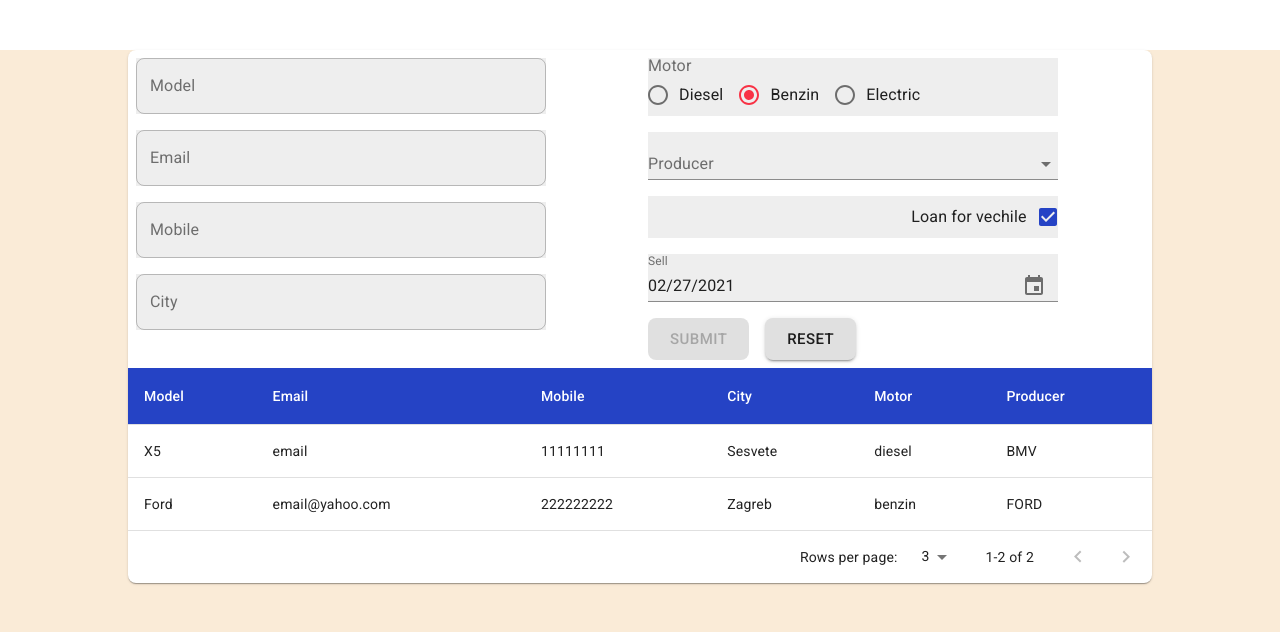
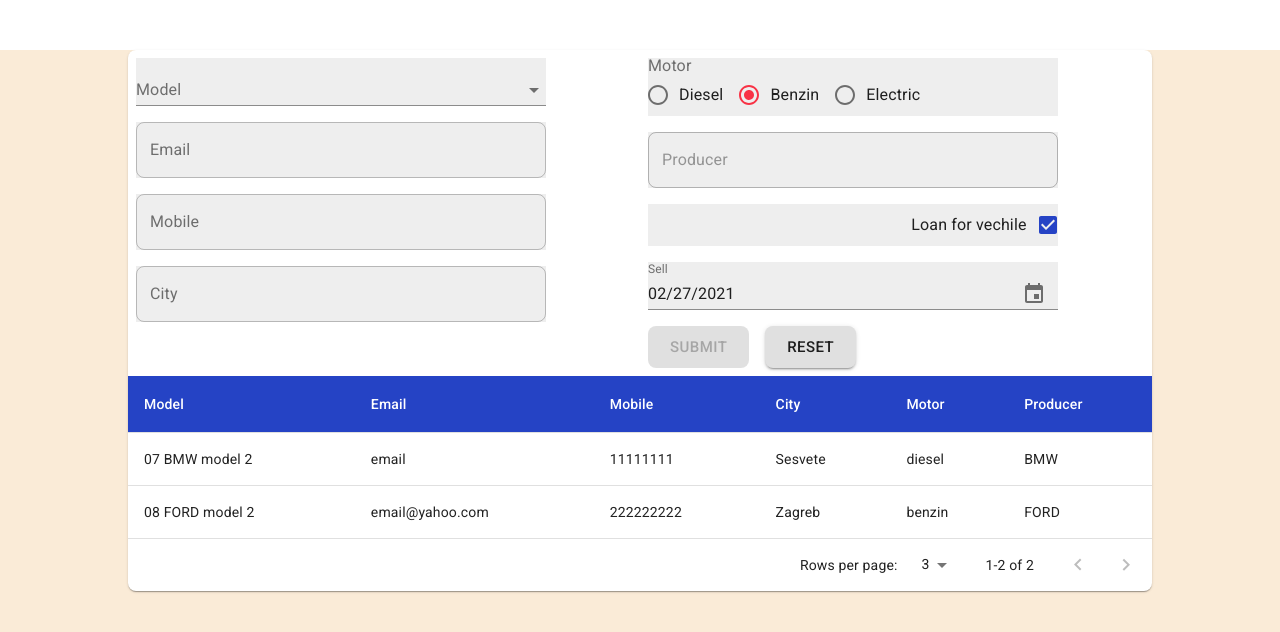
Before and after one commit to alenskupnjak/reactZadatakMono, a React (Create React App) app: page / in a window 1280 px wide. Shown: the top 632 px of the page. Built offline with nearby package versions, Linux system fonts and the light colour scheme.

Commit message:
020 comments MONO Ivana

```diff
--- a/src/Common/StoreVechile.js
+++ b/src/Common/StoreVechile.js
@@ -8,7 +8,7 @@ export const initVechileValue = {
   mobile: '',
   city: '',
   motor: 'benzin',
-  producerId: '',
+  producer: '',
   sellDate: new Date(),
   isLoan: true,
 };
@@ -17,26 +17,22 @@ export const initVechileValue = {
 // init value u listVehicle
 const listVehicleInit = [
   {
-    id: 0,
-    modelAuto: 'X5',
+    id: 1254789134,
+    modelAuto: 'm7',
     email: 'email',
     mobile: 11111111,
     city: 'Sesvete',
     motor: 'diesel',
-    producer: "BMV",
-    producerId: '1',
     sellDate: '2021-02-26T10:51:22.509Z',
     isLoan: true,
   },
   {
-    id: 1,
-    modelAuto: 'Ford',
+    id: 7589325488,
+    modelAuto: 'm8',
     email: 'email@yahoo.com',
     mobile: 222222222,
     city: 'Zagreb',
     motor: 'benzin',
-    producer: "FORD",
-    producerId: '2',
     sellDate: '2021-02-26T10:51:22.509Z',
     isLoan: false,
   },
@@ -65,11 +61,11 @@ class Store {
   listVehicle = listVehicleInit;
 
   // Change value in form
-  setVechileValue(name, valueForm) {
+  setVechileValue(name, value) {
     //set value form
         this.vechileFormValue ={
           ...this.vechileFormValue,
-        [name]:valueForm
+        [name]:value,
       }
 
       // for conosle.table() !
@@ -80,8 +76,8 @@ class Store {
         mobile: this.vechileFormValue.mobile,
         city: this.vechileFormValue.city,
         motor: this.vechileFormValue.motor,
-        producer: this.vechileFormValue.producer,
-        producerId: this.vechileFormValue.producerId,
+        // producer: this.vechileFormValue.producer,
+        // producerId: this.vechileFormValue.producerId,
         sellDate: this.vechileFormValue.sellDate,
         isLoan: this.vechileFormValue.isLoan,
       }
@@ -111,13 +107,14 @@ class Store {
           mobile: data.mobile,
           city: data.city,
           motor: data.motor,
-          producer: data.producer,
-          producerId: data.producerId,
+          // producer: data.producer,
+          // producerId: data.producerId,
           sellDate: data.sellDate,
           isLoan: data.isLoan,
         }
       return dataVehicle
     })
+       console.log(listVehicle);
 
     return listVehicle
   }
--- a/src/Common/VehicleService.js
+++ b/src/Common/VehicleService.js
@@ -1,9 +1,25 @@
 
-export const getDataOptions = () =>[
-  { id: '1', title: 'BMW' },
-  { id: '2', title: 'FORD' },
-  { id: '3', title: 'AUDI' },
-  { id: '4', title: 'FIAT' },
-  { id: '5', title: 'VOLVO' },
-  { id: '6', title: 'TOYOTA' },
+export const getProducerOptions = () => [
+  { id: 'p1', producer: 'BMW' },
+  { id: 'p2', producer: 'FORD' },
+  { id: 'p3', producer: 'AUDI' },
+  { id: 'p4', producer: 'FIAT' },
+  { id: 'p5', producer: 'VOLVO' },
+  { id: 'p6', producer: 'TOYOTA' },
 ]
+
+
+export const getModelOptions = () => [
+  { id: 'm1', model: '01 BMW model 1' , producerId:'p1'},
+  { id: 'm2', model: '02 FORD model 1', producerId:'p2' },
+  { id: 'm3', model: '03 AUDI model 1', producerId:'p3' },
+  { id: 'm4', model: '04 FIAT model 1', producerId:'p4'},
+  { id: 'm5', model: '05 VOLVO model 1' ,producerId:'p5' },
+  { id: 'm6', model: '06 TOYOTA model 1', producerId:'p6'},
+  { id: 'm7', model: '07 BMW model 2' , producerId:'p1'},
+  { id: 'm8', model: '08 FORD model 2', producerId:'p2' },
+  { id: 'm9', model: '09 AUDI model 2', producerId:'p3' },
+  { id: 'm10', model: '10 FIAT model 2', producerId:'p4'},
+  { id: 'm11', model: '11 VOLVO model 2' ,producerId:'p5' },
+  { id: 'm12', model: '12 TOYOTA model 2', producerId:'p6'},
+]
--- a/src/Components/CustomButton.jsx
+++ b/src/Components/CustomButton.jsx
@@ -13,7 +13,7 @@ const useStyles = makeStyles(theme => ({
 }))
 
 
-
+//
 function CustomButton(props) {
   const classes = useStyles();
   const {text, size, color, variant, onclick, disabled, ...other} = props
--- a/src/Components/DatePicker.jsx
+++ b/src/Components/DatePicker.jsx
@@ -1,11 +1,10 @@
 import React from 'react'
 import { MuiPickersUtilsProvider , KeyboardDatePicker}   from '@material-ui/pickers'
-
-
-// import MomentUtils from '@date-io/moment';
 import DateFnsUtils from '@date-io/date-fns';
 
 
+
+//
 function DatePicker(props) {
   const { name, label, value, onChange} = props
 
--- a/src/Components/InputCheckBox.jsx
+++ b/src/Components/InputCheckBox.jsx
@@ -5,7 +5,7 @@ import {
   FormControlLabel,
 } from '@material-ui/core';
 
-
+//
 function InputCheckBox(props) {
   const { name, label, value, onChange} = props
 
--- a/src/Components/InputCommon.jsx
+++ b/src/Components/InputCommon.jsx
@@ -3,6 +3,7 @@ import {
   TextField,
 } from '@material-ui/core';
 
+//
 function InputCommon(props) {
   const {name, label, value, onChange, error=null, helperText} = props
 
--- a/src/Components/InputSelect.jsx
+++ b/src/Components/InputSelect.jsx
@@ -7,6 +7,7 @@ import {
   FormHelperText
 } from '@material-ui/core';
 
+//
 function InputSelect(props) {
   const {name, label, value, onChange, dataOptions, error=null } = props
 
@@ -25,7 +26,12 @@ function InputSelect(props) {
                 <MenuItem value=''>None</MenuItem>
             {
               dataOptions.map(data => (
-                <MenuItem key={data.id} value={data.id}>{data.title}</MenuItem>
+                <MenuItem
+                  key={data.id}
+                  value={data.id}
+                  producer={data.producerId}>
+                    {data.model}
+                </MenuItem>
               ))
             }
           </Select>
--- a/src/Components/UseForm.jsx
+++ b/src/Components/UseForm.jsx
@@ -2,14 +2,33 @@ import React from 'react';
 import { makeStyles } from '@material-ui/core';
 import { Observer } from 'mobx-react';
 import  { store } from  '../Common/StoreVechile'
+import { getProducerOptions , getModelOptions} from '../Common/VehicleService';
 
 //
 export function useForm(validationForm) {
   // detect change in all inputs fields
   const handleInputChange = (e) => {
     const { name, value } = e.target;
-    // save record to store validation
-      store.setVechileValue(name,value)
+    console.log({name,value});
+
+
+    if (name ==='modelAuto') {
+      const modelData = getModelOptions().find(data=> {
+        return data.id === value
+      })
+      console.log('01 modelData=',modelData);
+
+      const dataVechileProducer = getProducerOptions().find(data=>{
+        return data.id === modelData.producerId
+      })
+      console.log('02 dataVechile',dataVechileProducer, ' 03 modelData.id=',modelData.id);
+      console.log(typeof modelData.id);
+      store.setVechileValue('producer',dataVechileProducer.producer)
+      store.setVechileValue('modelAuto',modelData.id)
+    } else {
+          // save record to store validation
+            store.setVechileValue(name,value)
+    }
 
     // validate form
     validationForm()
--- a/src/Pages/vehicle.jsx
+++ b/src/Pages/vehicle.jsx
@@ -11,6 +11,7 @@ import {
 import  VehicleForm from './VehicleForm'
 import  UseTable from '../Components/UseTable'
 import {store} from  '../Common/StoreVechile'
+import { getProducerOptions , getModelOptions} from '../Common/VehicleService';
 
 
 const headCell = [
@@ -33,11 +34,34 @@ const useStyles = makeStyles((theme)=>({
 
 
 
-
 //
 function Vehicle() {
   const classes = useStyles();
   const {TblContainer, TblHeader, TblPagination} = UseTable( store.listVehicleGet, headCell)
+
+
+//
+const  findProducerVehicle = (dataModelAuto) => {
+  const model = getModelOptions().find(data=>{
+    return data.id === dataModelAuto
+  })
+
+  const prod = getProducerOptions().find(data=>{
+      return data.id === model.producerId
+  })
+
+  return prod.producer
+}
+
+
+//
+const findModelVehicle = (dataVeh) => {
+    const modelVeh = getModelOptions().find(data => {
+      return data.id === dataVeh
+    })
+    return modelVeh.model
+};
+
 
 
 
@@ -50,13 +74,20 @@ function Vehicle() {
         {
           store.listVehicleGet.map(data=> (
               <TableRow key={data.id}>
-                <TableCell> {data.modelAuto}</TableCell>
-                <TableCell> {data.email}</TableCell>
-                <TableCell> {data.mobile}</TableCell>
-                <TableCell> {data.city}</TableCell>
-                <TableCell> {data.motor}</TableCell>
-                <TableCell> {data.producer}</TableCell>
-                {/* <TableCell> {data.sellDate}</TableCell>  */}
+                <TableCell>
+                  {
+                    findModelVehicle(data.modelAuto)
+                  }
+                </TableCell>
+                <TableCell> {data.email} </TableCell>
+                <TableCell> {data.mobile} </TableCell>
+                <TableCell> {data.city} </TableCell>
+                <TableCell> {data.motor} </TableCell>
+                <TableCell>
+                  {
+                    findProducerVehicle(data.modelAuto)
+                  }
+                </TableCell>
               </TableRow>
           ))
         }
--- a/src/Pages/vehicleForm.jsx
+++ b/src/Pages/vehicleForm.jsx
@@ -17,7 +17,7 @@ import InputSelect from '../Components/InputSelect';
 import InputCheckBox from '../Components/InputCheckBox';
 import DatePicker from '../Components/DatePicker';
 import CustomButton from '../Components/CustomButton';
-import { getDataOptions } from '../Common/VehicleService';
+import { getProducerOptions , getModelOptions} from '../Common/VehicleService';
 import {store, initVechileValue} from  '../Common/StoreVechile'
 
 
@@ -53,10 +53,10 @@ function VehicleForm() {
     const regexPhone =/^[+]*[(]{0,1}[0-9]{1,3}[)]{0,1}[-\s\./0-9]*$/g
     // SET error
     const tempError = {}
-    tempError.modelAuto = store.vechileFormValue.modelAuto.length>0 ? '' : 'Invalid vehicle'
+    tempError.modelAuto = store.vechileFormValue.modelAuto !== '' ? '' : 'Invalid model '
     tempError.email = (/@/).test(store.vechileFormValue.email)  ? '' : 'Invalid emali'
     tempError.mobile = regexPhone.test(store.vechileFormValue.mobile) ? '' : 'Invalid character'
-    tempError.producerId = store.vechileFormValue.producerId !== '' ? '' : 'Select producer'
+    // tempError.producerId = store.vechileFormValue.producerId !== '' ? '' : 'Select producer'
 
     // define error
     setErrors({
@@ -97,12 +97,12 @@ function VehicleForm() {
       // Generate fake ID
       store.vechileFormValue.id = generateId()
 
-      //  find producerId => save producer
-      getDataOptions().forEach(data =>{
-        if(data.id === store.vechileFormValue.producerId ) {
-          return store.vechileFormValue.producer = data.title
-        }
-      })
+      // //  find producerId => save producer
+      // getProducerOptions().forEach(data =>{
+      //   if(data.id === store.vechileFormValue.producerId ) {
+      //     return store.vechileFormValue.producer = data.title
+      //   }
+      // })
 
       // save record to listVehicle
       store.listVehiclePut(store.vechileFormValue)
@@ -110,7 +110,7 @@ function VehicleForm() {
   }
 
 
-   // Generate fake ID
+  // Generate fake ID
   const generateId = ()  => {
     return Date.now()
   }
@@ -120,17 +120,15 @@ function VehicleForm() {
     <Form>
       <Grid container>
         <Grid item xs={6}>
-          <InputCommon
-            className={classes.root}
-            variant="outlined"
+          <InputSelect
             label="Model"
             name="modelAuto"
             value={store.vechileFormValue.modelAuto}
             onChange={handleInputChange}
+            dataOptions ={getModelOptions()}
             error={errors.modelAuto}
-            helperText="Model error"
           >
-          </InputCommon>
+          </InputSelect>
 
           <TextField
             className={classes.root}
@@ -182,15 +180,16 @@ function VehicleForm() {
             </RadioGroup>
           </FormControl>
 
-          <InputSelect
+
+          <TextField
+            className={classes.root}
+            variant="outlined"
             label="Producer"
-            name="producerId"
-            value={store.vechileFormValue.producerId}
-            onChange={handleInputChange}
-            dataOptions ={getDataOptions()}
-            error={errors.producerId}
+            name="producer"
+            value={store.vechileFormValue.producer}
+            disabled
           >
-          </InputSelect>
+          </TextField>
 
             <InputCheckBox
               label="Loan for vechile"
```
